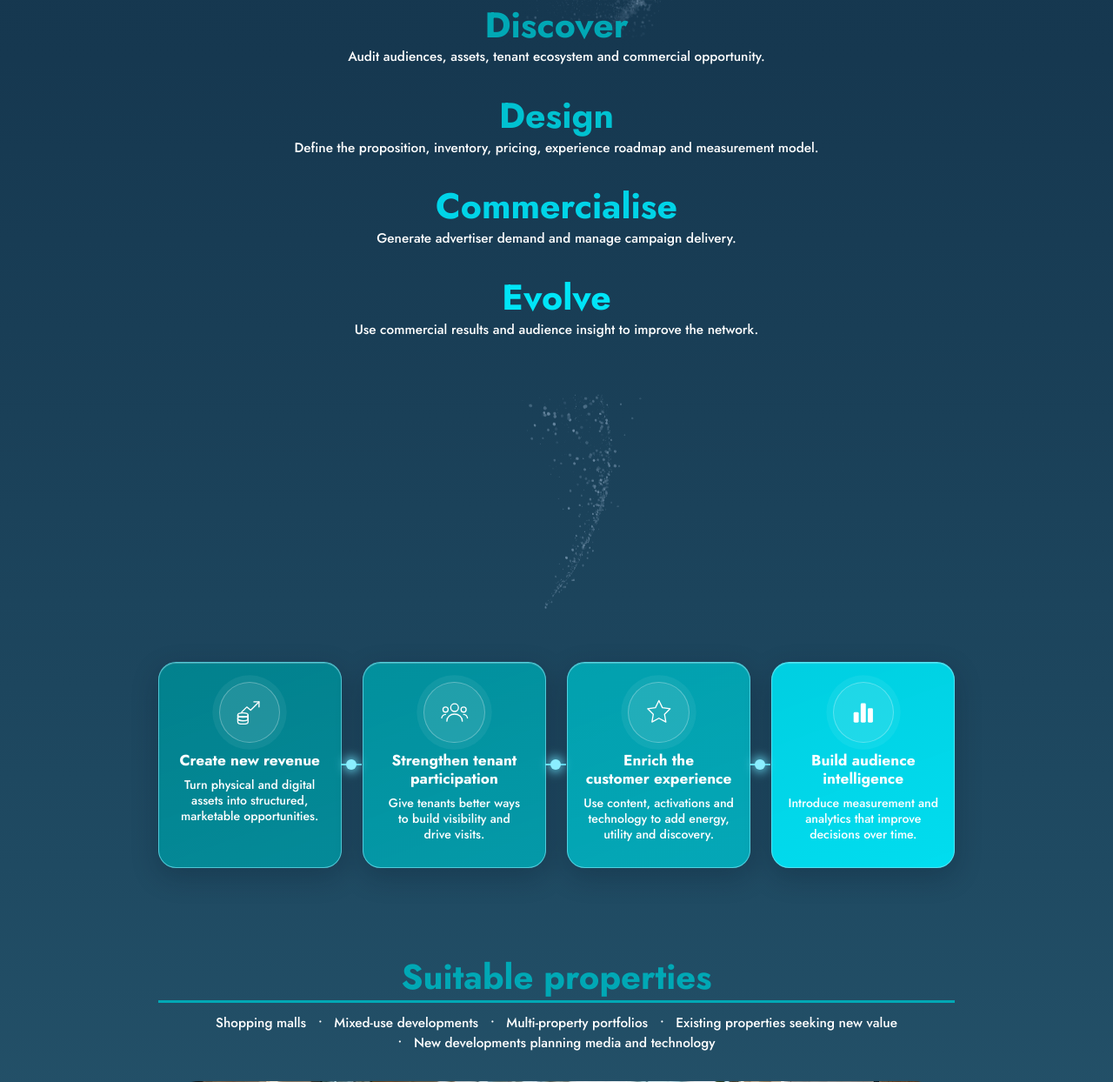
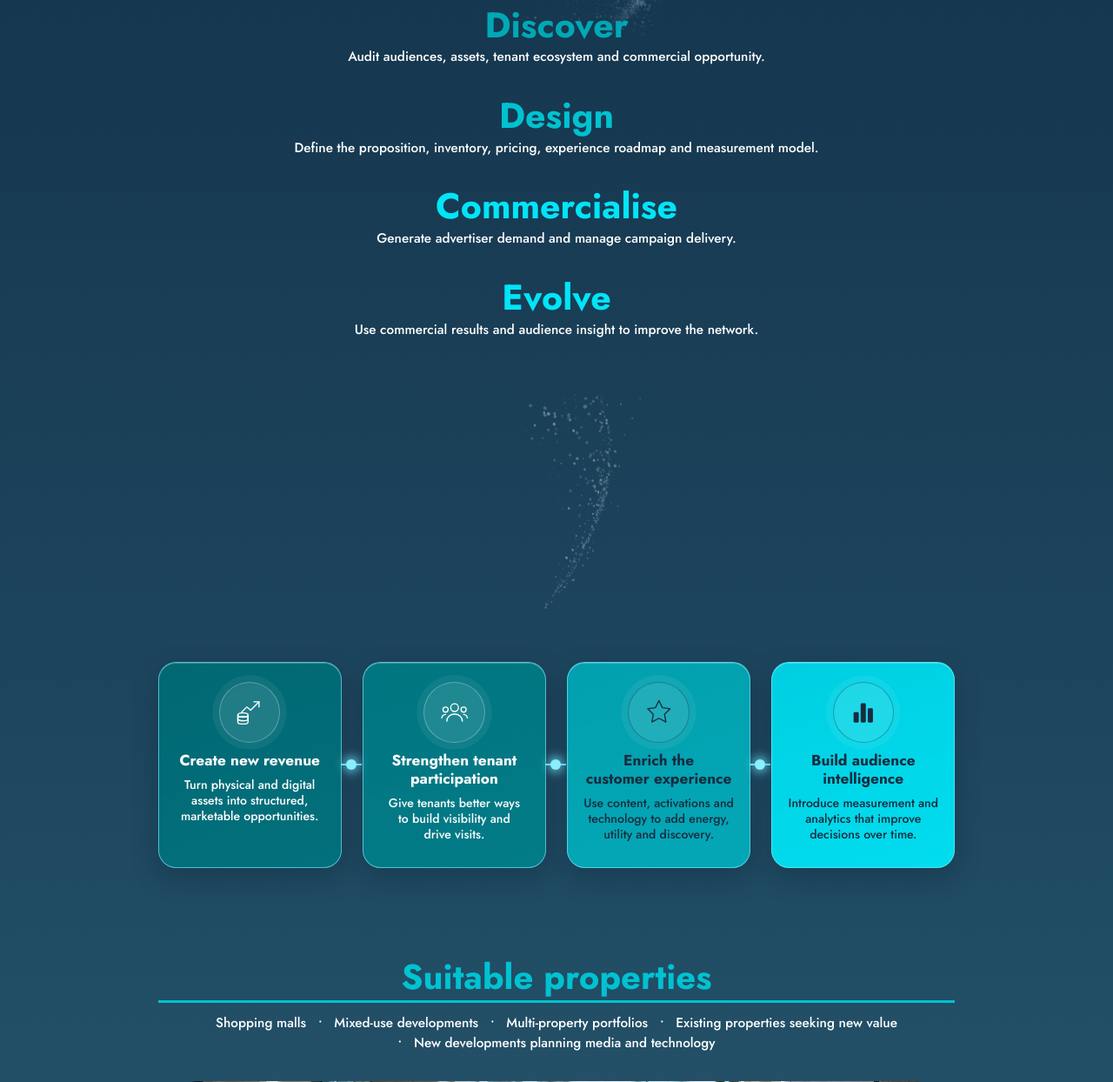
Before and after one commit to grainzmedia/grainzmedia.github.io, a PHP site: page /retail-media.html in a window 1280 px wide. Shown: the part 2547-3791 px from the top of the page at 87% size. Run offline with PHP 8.4, Linux system fonts and the light colour scheme.

Commit message:
Fix WCAG AA text contrast across site
Darken Harbour Teal to #007d88, use navy text on light ramp fills,
deepen glass and panel gradients, add a navy scrim behind header nav,
and rebuild pages for the new CSS hash.

Co-Authored-By: Claude Opus 5.5 <noreply@anthropic.com>

```diff
--- a/404.html
+++ b/404.html
@@ -29,7 +29,7 @@
   <link rel="preconnect" href="https://fonts.gstatic.com" crossorigin>
   <link href="https://fonts.googleapis.com/css2?family=Bebas+Neue&family=Jost:wght@400;500;700&display=swap" rel="stylesheet">
   <script>document.documentElement.classList.add('js')</script>
-  <link rel="stylesheet" href="assets/css/style.css?v=5e57bab8">
+  <link rel="stylesheet" href="assets/css/style.css?v=73ac178d">
 
   <script type="application/ld+json">
   {"@context":"https://schema.org","@type":"Organization","name":"GrainzMedia","url":"https://www.grainzmedia.com/","logo":"https://www.grainzmedia.com/assets/img/logo-large.png","email":"hello@grainzmedia.com","telephone":"+65 6645 0498","address":{"@type":"PostalAddress","streetAddress":"178 Paya Lebar Road, #02-04","addressLocality":"Singapore","postalCode":"409030","addressCountry":"SG"},"description":"Singapore-based retail media commercialisation, experience and performance marketing company serving Singapore and Asia."}
--- a/about.html
+++ b/about.html
@@ -29,7 +29,7 @@
   <link rel="preconnect" href="https://fonts.gstatic.com" crossorigin>
   <link href="https://fonts.googleapis.com/css2?family=Bebas+Neue&family=Jost:wght@400;500;700&display=swap" rel="stylesheet">
   <script>document.documentElement.classList.add('js')</script>
-  <link rel="stylesheet" href="assets/css/style.css?v=5e57bab8">
+  <link rel="stylesheet" href="assets/css/style.css?v=73ac178d">
 
   <script type="application/ld+json">
   {"@context":"https://schema.org","@type":"Organization","name":"GrainzMedia","url":"https://www.grainzmedia.com/","logo":"https://www.grainzmedia.com/assets/img/logo-large.png","email":"hello@grainzmedia.com","telephone":"+65 6645 0498","address":{"@type":"PostalAddress","streetAddress":"178 Paya Lebar Road, #02-04","addressLocality":"Singapore","postalCode":"409030","addressCountry":"SG"},"description":"Singapore-based retail media commercialisation, experience and performance marketing company serving Singapore and Asia."}
--- a/assets/css/style.css
+++ b/assets/css/style.css
@@ -7,7 +7,7 @@
   --navy-deep: #172c3f;
   --footer: #253e4e;
   /* Brand palette (Font and Colour General Guide) */
-  --teal: #008691;
+  --teal: #007d88; /* Harbour Teal, deepened from #008691 so white labels reach 4.9:1 */
   --teal-mid: #00a8b5;
   --teal-light: #00c2d1;
   --cyan: #00c2d1;
@@ -280,7 +285,7 @@ b, strong { font-weight: 700; }
 .approach h3 { font-size: clamp(1.7rem, 3.2vw, 3.9rem); font-weight: 700; line-height: 1.1; }
 .approach li:nth-child(1) h3 { color: var(--teal-mid); }
 .approach li:nth-child(2) h3 { color: var(--teal-light); }
-.approach li:nth-child(3) h3 { color: #00d4e8; }
+.approach li:nth-child(3) h3 { color: var(--cyan-bright); }
 .approach li:nth-child(4) h3 { color: var(--cyan-bright); }
 .approach li p { font-size: var(--fs-small); margin-top: .25em; }
 .approach .spacer { height: clamp(140px, 22vw, 420px); }
@@ -290,11 +295,11 @@ b, strong { font-weight: 700; }
   position: relative; text-align: center; border-radius: clamp(16px, 1.6vw, 30px);
   padding: clamp(18px, 1.7vw, 32px) clamp(12px, 1.4vw, 26px) clamp(20px, 2.2vw, 42px);
   border: 1px solid rgba(120, 235, 250, .65);
-  background: linear-gradient(160deg, rgba(0, 134, 145, .92), rgba(0, 150, 162, .85));
+  background: linear-gradient(160deg, rgba(0, 106, 116, .95), rgba(0, 116, 127, .92));
   box-shadow: inset 0 1px 0 rgba(255, 255, 255, .25), 0 10px 30px rgba(6, 20, 34, .25);
   display: flex; flex-direction: column; align-items: center;
 }
-.glass:nth-child(2) { background: linear-gradient(160deg, rgba(0, 150, 162, .92), rgba(0, 168, 181, .85)); }
+.glass:nth-child(2) { background: linear-gradient(160deg, rgba(0, 120, 131, .95), rgba(0, 128, 139, .92)); }
 .glass:nth-child(3) { background: linear-gradient(160deg, rgba(0, 168, 181, .92), rgba(0, 184, 198, .85)); }
 .glass:nth-child(4) { background: linear-gradient(160deg, rgba(0, 210, 228, .98), rgba(0, 229, 247, .95)); }
 .glass:not(:last-child)::after {
@@ -310,11 +315,16 @@ b, strong { font-weight: 700; }
 }
 .glass .ico svg { width: 52%; height: 52%; stroke: #fff; fill: none; stroke-width: 1.8; stroke-linecap: round; stroke-linejoin: round; }
 .glass .ico svg .f { fill: #fff; stroke: none; }
+/* Light ramp steps carry navy type and icons (white on Beacon/Signal measures 1.6–2.9:1) */
+.glass:nth-child(3), .glass:nth-child(4) { color: var(--navy-deep); }
+.glass:nth-child(3) .ico svg, .glass:nth-child(4) .ico svg { stroke: var(--navy-deep); }
+.glass:nth-child(3) .ico svg .f, .glass:nth-child(4) .ico svg .f { fill: var(--navy-deep); }
+.glass:nth-child(3) .ico, .glass:nth-child(4) .ico { border-color: rgba(23, 44, 63, .35); }
 .glass h3 { font-size: clamp(1rem, 1.35vw, 1.65rem); font-weight: 700; line-height: 1.2; }
 .glass p { font-size: clamp(.85rem, 1.1vw, 1.35rem); line-height: 1.3; margin-top: .55em; }
 
 .suitable { text-align: center; padding-top: clamp(56px, 8vw, 150px); }
-.suitable h2 { color: var(--teal-mid); border-bottom: clamp(2px, .25vw, 4px) solid var(--teal-mid); padding-bottom: .1em; }
+.suitable h2 { color: var(--teal-light); border-bottom: clamp(2px, .25vw, 4px) solid var(--teal-light); padding-bottom: .1em; }
 .suitable .items { margin-top: .8em; font-size: var(--fs-small); display: flex; flex-wrap: wrap; justify-content: center; gap: 0 .9em; }
 .suitable .items li + li::before { content: "•"; margin-right: .9em; }
 
--- a/contact.html
+++ b/contact.html
@@ -29,7 +29,7 @@
   <link rel="preconnect" href="https://fonts.gstatic.com" crossorigin>
   <link href="https://fonts.googleapis.com/css2?family=Bebas+Neue&family=Jost:wght@400;500;700&display=swap" rel="stylesheet">
   <script>document.documentElement.classList.add('js')</script>
-  <link rel="stylesheet" href="assets/css/style.css?v=5e57bab8">
+  <link rel="stylesheet" href="assets/css/style.css?v=73ac178d">
 
   <script type="application/ld+json">
   {"@context":"https://schema.org","@type":"Organization","name":"GrainzMedia","url":"https://www.grainzmedia.com/","logo":"https://www.grainzmedia.com/assets/img/logo-large.png","email":"hello@grainzmedia.com","telephone":"+65 6645 0498","address":{"@type":"PostalAddress","streetAddress":"178 Paya Lebar Road, #02-04","addressLocality":"Singapore","postalCode":"409030","addressCountry":"SG"},"description":"Singapore-based retail media commercialisation, experience and performance marketing company serving Singapore and Asia."}
--- a/cookies.html
+++ b/cookies.html
@@ -29,7 +29,7 @@
   <link rel="preconnect" href="https://fonts.gstatic.com" crossorigin>
   <link href="https://fonts.googleapis.com/css2?family=Bebas+Neue&family=Jost:wght@400;500;700&display=swap" rel="stylesheet">
   <script>document.documentElement.classList.add('js')</script>
-  <link rel="stylesheet" href="assets/css/style.css?v=5e57bab8">
+  <link rel="stylesheet" href="assets/css/style.css?v=73ac178d">
 
   <script type="application/ld+json">
   {"@context":"https://schema.org","@type":"Organization","name":"GrainzMedia","url":"https://www.grainzmedia.com/","logo":"https://www.grainzmedia.com/assets/img/logo-large.png","email":"hello@grainzmedia.com","telephone":"+65 6645 0498","address":{"@type":"PostalAddress","streetAddress":"178 Paya Lebar Road, #02-04","addressLocality":"Singapore","postalCode":"409030","addressCountry":"SG"},"description":"Singapore-based retail media commercialisation, experience and performance marketing company serving Singapore and Asia."}
--- a/index.html
+++ b/index.html
@@ -29,7 +29,7 @@
   <link rel="preconnect" href="https://fonts.gstatic.com" crossorigin>
   <link href="https://fonts.googleapis.com/css2?family=Bebas+Neue&family=Jost:wght@400;500;700&display=swap" rel="stylesheet">
   <script>document.documentElement.classList.add('js')</script>
-  <link rel="stylesheet" href="assets/css/style.css?v=5e57bab8">
+  <link rel="stylesheet" href="assets/css/style.css?v=73ac178d">
   <link rel="preload" as="image" type="image/webp" fetchpriority="high" imagesrcset="assets/img/photos/hero-mall-640.webp 640w, assets/img/photos/hero-mall-1024.webp 1024w, assets/img/photos/hero-mall-1600.webp 1600w, assets/img/photos/hero-mall-1779.webp 1779w" imagesizes="100vw">
   <script type="application/ld+json">
   {"@context":"https://schema.org","@type":"Organization","name":"GrainzMedia","url":"https://www.grainzmedia.com/","logo":"https://www.grainzmedia.com/assets/img/logo-large.png","email":"hello@grainzmedia.com","telephone":"+65 6645 0498","address":{"@type":"PostalAddress","streetAddress":"178 Paya Lebar Road, #02-04","addressLocality":"Singapore","postalCode":"409030","addressCountry":"SG"},"description":"Singapore-based retail media commercialisation, experience and performance marketing company serving Singapore and Asia."}
--- a/insights.html
+++ b/insights.html
@@ -29,7 +29,7 @@
   <link rel="preconnect" href="https://fonts.gstatic.com" crossorigin>
   <link href="https://fonts.googleapis.com/css2?family=Bebas+Neue&family=Jost:wght@400;500;700&display=swap" rel="stylesheet">
   <script>document.documentElement.classList.add('js')</script>
-  <link rel="stylesheet" href="assets/css/style.css?v=5e57bab8">
+  <link rel="stylesheet" href="assets/css/style.css?v=73ac178d">
 
   <script type="application/ld+json">
   {"@context":"https://schema.org","@type":"Organization","name":"GrainzMedia","url":"https://www.grainzmedia.com/","logo":"https://www.grainzmedia.com/assets/img/logo-large.png","email":"hello@grainzmedia.com","telephone":"+65 6645 0498","address":{"@type":"PostalAddress","streetAddress":"178 Paya Lebar Road, #02-04","addressLocality":"Singapore","postalCode":"409030","addressCountry":"SG"},"description":"Singapore-based retail media commercialisation, experience and performance marketing company serving Singapore and Asia."}
--- a/performance-marketing.html
+++ b/performance-marketing.html
@@ -29,7 +29,7 @@
   <link rel="preconnect" href="https://fonts.gstatic.com" crossorigin>
   <link href="https://fonts.googleapis.com/css2?family=Bebas+Neue&family=Jost:wght@400;500;700&display=swap" rel="stylesheet">
   <script>document.documentElement.classList.add('js')</script>
-  <link rel="stylesheet" href="assets/css/style.css?v=5e57bab8">
+  <link rel="stylesheet" href="assets/css/style.css?v=73ac178d">
   <link rel="preload" as="image" type="image/webp" fetchpriority="high" imagesrcset="assets/img/photos/hero-performance-640.webp 640w, assets/img/photos/hero-performance-1024.webp 1024w, assets/img/photos/hero-performance-1600.webp 1600w, assets/img/photos/hero-performance-2400.webp 2400w" imagesizes="100vw">
   <script type="application/ld+json">
   {"@context":"https://schema.org","@type":"Organization","name":"GrainzMedia","url":"https://www.grainzmedia.com/","logo":"https://www.grainzmedia.com/assets/img/logo-large.png","email":"hello@grainzmedia.com","telephone":"+65 6645 0498","address":{"@type":"PostalAddress","streetAddress":"178 Paya Lebar Road, #02-04","addressLocality":"Singapore","postalCode":"409030","addressCountry":"SG"},"description":"Singapore-based retail media commercialisation, experience and performance marketing company serving Singapore and Asia."}
--- a/press.html
+++ b/press.html
@@ -29,7 +29,7 @@
   <link rel="preconnect" href="https://fonts.gstatic.com" crossorigin>
   <link href="https://fonts.googleapis.com/css2?family=Bebas+Neue&family=Jost:wght@400;500;700&display=swap" rel="stylesheet">
   <script>document.documentElement.classList.add('js')</script>
-  <link rel="stylesheet" href="assets/css/style.css?v=5e57bab8">
+  <link rel="stylesheet" href="assets/css/style.css?v=73ac178d">
 
   <script type="application/ld+json">
   {"@context":"https://schema.org","@type":"Organization","name":"GrainzMedia","url":"https://www.grainzmedia.com/","logo":"https://www.grainzmedia.com/assets/img/logo-large.png","email":"hello@grainzmedia.com","telephone":"+65 6645 0498","address":{"@type":"PostalAddress","streetAddress":"178 Paya Lebar Road, #02-04","addressLocality":"Singapore","postalCode":"409030","addressCountry":"SG"},"description":"Singapore-based retail media commercialisation, experience and performance marketing company serving Singapore and Asia."}
--- a/privacy.html
+++ b/privacy.html
@@ -29,7 +29,7 @@
   <link rel="preconnect" href="https://fonts.gstatic.com" crossorigin>
   <link href="https://fonts.googleapis.com/css2?family=Bebas+Neue&family=Jost:wght@400;500;700&display=swap" rel="stylesheet">
   <script>document.documentElement.classList.add('js')</script>
-  <link rel="stylesheet" href="assets/css/style.css?v=5e57bab8">
+  <link rel="stylesheet" href="assets/css/style.css?v=73ac178d">
 
   <script type="application/ld+json">
   {"@context":"https://schema.org","@type":"Organization","name":"GrainzMedia","url":"https://www.grainzmedia.com/","logo":"https://www.grainzmedia.com/assets/img/logo-large.png","email":"hello@grainzmedia.com","telephone":"+65 6645 0498","address":{"@type":"PostalAddress","streetAddress":"178 Paya Lebar Road, #02-04","addressLocality":"Singapore","postalCode":"409030","addressCountry":"SG"},"description":"Singapore-based retail media commercialisation, experience and performance marketing company serving Singapore and Asia."}
--- a/retail-media.html
+++ b/retail-media.html
@@ -29,7 +29,7 @@
   <link rel="preconnect" href="https://fonts.gstatic.com" crossorigin>
   <link href="https://fonts.googleapis.com/css2?family=Bebas+Neue&family=Jost:wght@400;500;700&display=swap" rel="stylesheet">
   <script>document.documentElement.classList.add('js')</script>
-  <link rel="stylesheet" href="assets/css/style.css?v=5e57bab8">
+  <link rel="stylesheet" href="assets/css/style.css?v=73ac178d">
   <link rel="preload" as="image" type="image/webp" fetchpriority="high" imagesrcset="assets/img/photos/hero-atrium-640.webp 640w, assets/img/photos/hero-atrium-1024.webp 1024w, assets/img/photos/hero-atrium-1600.webp 1600w, assets/img/photos/hero-atrium-2400.webp 2400w" imagesizes="100vw">
   <script type="application/ld+json">
   {"@context":"https://schema.org","@type":"Organization","name":"GrainzMedia","url":"https://www.grainzmedia.com/","logo":"https://www.grainzmedia.com/assets/img/logo-large.png","email":"hello@grainzmedia.com","telephone":"+65 6645 0498","address":{"@type":"PostalAddress","streetAddress":"178 Paya Lebar Road, #02-04","addressLocality":"Singapore","postalCode":"409030","addressCountry":"SG"},"description":"Singapore-based retail media commercialisation, experience and performance marketing company serving Singapore and Asia."}
```
Also changed, not shown: other parts of assets/css/style.css (+22 -13 lines).
